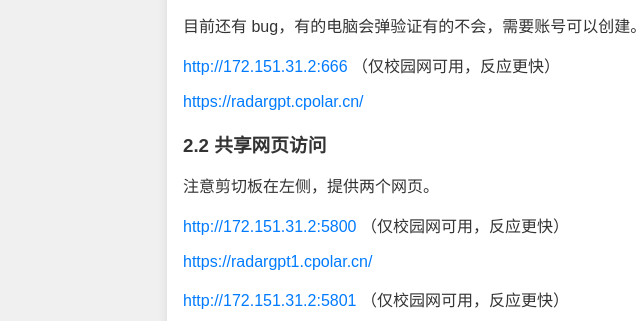
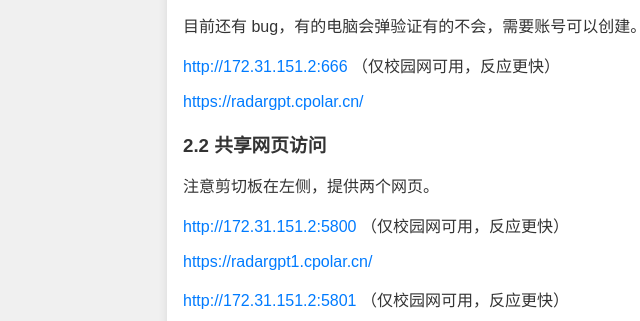
Before and after one commit to fufupianotoday/fufupianotoday.github.io, a plain HTML site: page index.html in a window 1280 px wide. Shown: the part 631-952 px from the top of the page, 57-697 px from the left. Drawn offline with Linux system fonts and the light colour scheme.

Commit message:
Update index.html

```diff
--- a/index.html
+++ b/index.html
@@ -82,14 +82,14 @@
         <h2>2. ChatGPT</h2>
         <h3>2.1 独立账号访问</h3>
         <p>目前还有 bug，有的电脑会弹验证有的不会，需要账号可以创建。</p>
-        <p><a href="http://172.151.31.2:666" target="_blank">http://172.151.31.2:666</a> （仅校园网可用，反应更快）</p>
+        <p><a href="http://172.31.151.2:666" target="_blank">http://172.31.151.2:666</a> （仅校园网可用，反应更快）</p>
         <p><a href="https://radargpt.cpolar.cn/" target="_blank">https://radargpt.cpolar.cn/</a></p>
 
         <h3>2.2 共享网页访问</h3>
         <p>注意剪切板在左侧，提供两个网页。</p>
-        <p><a href="http://172.151.31.2:5800" target="_blank">http://172.151.31.2:5800</a> （仅校园网可用，反应更快）</p>
+        <p><a href="http://172.31.151.2:5800" target="_blank">http://172.31.151.2:5800</a> （仅校园网可用，反应更快）</p>
         <p><a href="https://radargpt1.cpolar.cn/" target="_blank">https://radargpt1.cpolar.cn/</a></p>
-        <p><a href="http://172.151.31.2:5801" target="_blank">http://172.151.31.2:5801</a> （仅校园网可用，反应更快）</p>
+        <p><a href="http://172.31.151.2:5801" target="_blank">http://172.31.151.2:5801</a> （仅校园网可用，反应更快）</p>
         <p><a href="https://radargpt2.cpolar.cn/" target="_blank">https://radargpt2.cpolar.cn/</a></p>
     </div>
 </div>
```
